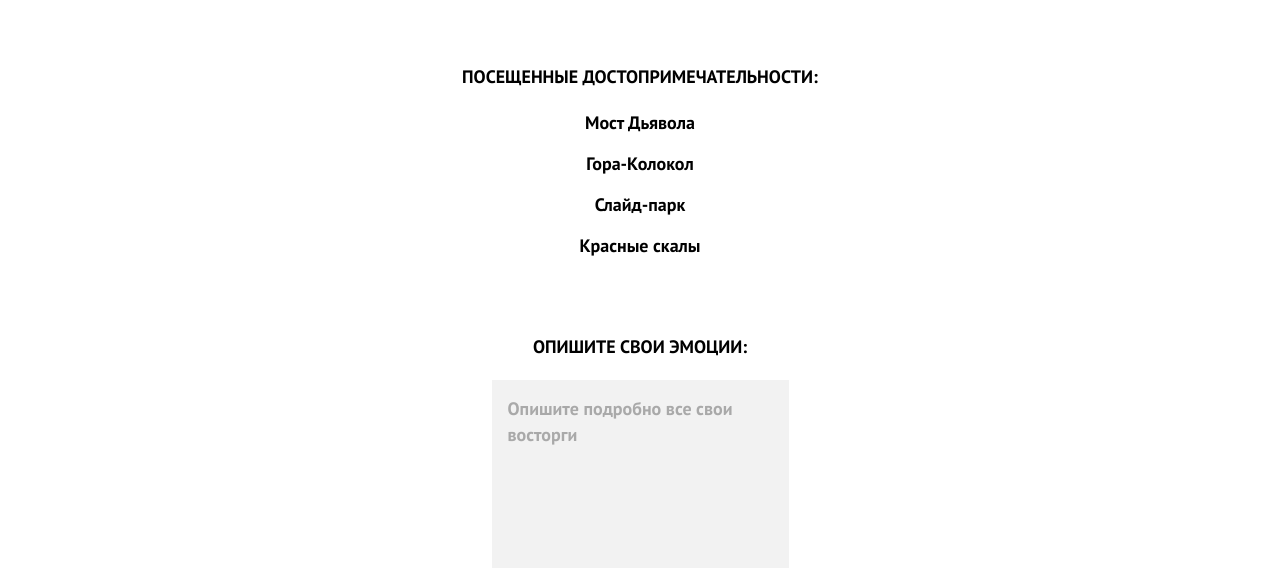
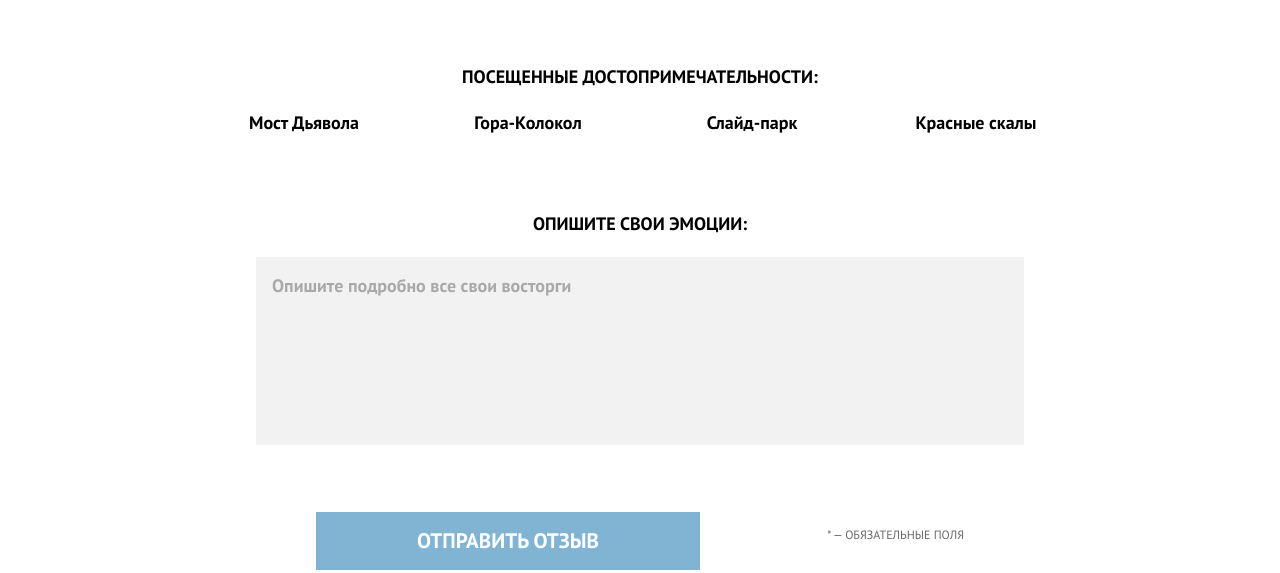
Before and after one commit to htmlacademy-adaptive/1117595-sedona-26, a website: page source/form.html in a window 1280 px wide. Shown: the part 950-1523 px from the top of the page. Drawn offline with nearby package versions, Linux system fonts and the light colour scheme; files that its build step writes are made by us from their sources.

Commit message:
сетка форм готова

```diff
--- a/source/form.html
+++ b/source/form.html
@@ -101,7 +101,7 @@
 
         <fieldset class="form-group">
           <legend class="form-group__title">Посещенные достопримечательности:</legend>
-          <ul class="form-group__list field-list">
+          <ul class="form-group__list field-list field-list__checkbox">
             <li class="field-list__item">
               <input class="field-list__check field-list__check-checked visually-hidden" type="checkbox" id="bridge" name="bridge" checked>
               <label class="field-list__place" for="bridge">Мост Дьявола</label>
--- a/source/sass/blocks/field-list.scss
+++ b/source/sass/blocks/field-list.scss
@@ -49,3 +49,16 @@
     }
   }
 }
+
+.field-list__checkbox {
+  @media (min-width: $tablet-width) {
+    display: flex;
+    justify-content: center;
+    flex-wrap: wrap;
+
+    .field-list__item {
+      width: 224px;
+      margin: 0 0 15px;
+    }
+  }
+}
--- a/source/sass/blocks/form-group.scss
+++ b/source/sass/blocks/form-group.scss
@@ -24,6 +24,15 @@
   line-height: 26px;
   resize: none;
   padding: 16px;
+
+  @media (min-width: $tablet-width) {
+    min-width: 648px;
+    box-sizing: border-box;
+  }
+
+  @media (min-width: $desktop-width) {
+    min-width: 768px;
+  }
 }
 
 .form-group__comment::placeholder {
--- a/source/sass/blocks/form.scss
+++ b/source/sass/blocks/form.scss
@@ -8,6 +8,13 @@
 .form__submit {
   width: 280px;
   margin: 0 auto;
+
+  @media (min-width: $tablet-width) {
+    grid-column: span 2;
+    width: 648px;
+    display: flex;
+    justify-content: space-between;
+  }
 }
 
 .form__wrapper {
@@ -23,3 +30,13 @@
     }
   }
 }
+
+.form__button {
+  @media (min-width: $tablet-width) {
+    width: 324px;
+  }
+
+  @media (min-width: $desktop-width) {
+    width: 384px;
+  }
+}
```
